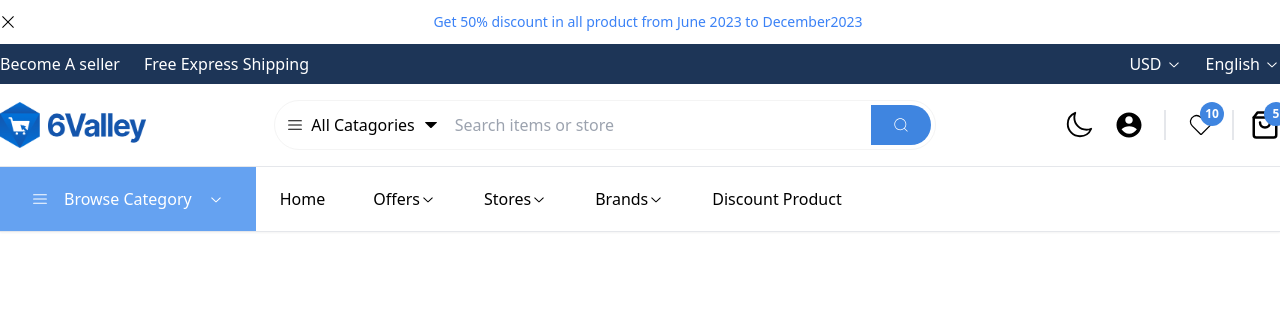
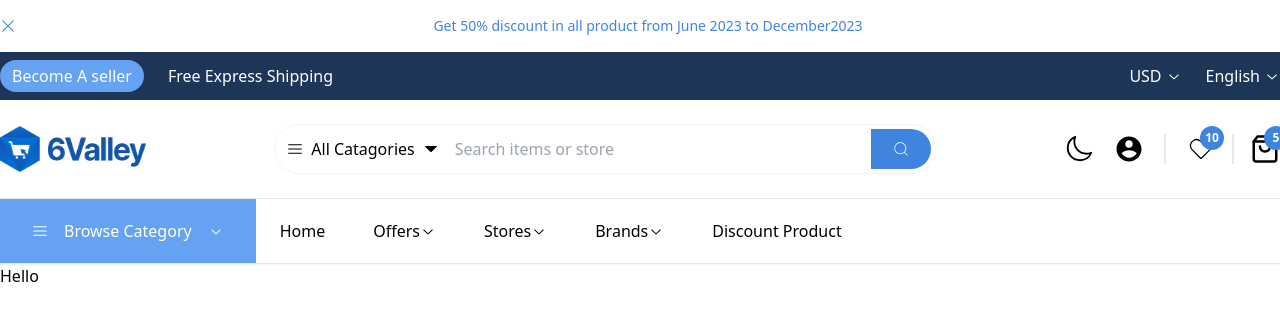
Before and after one commit to amin-ruhul/e-com-template, a Next.js app: page / in a window 1280 px wide. Shown: the top 320 px of the page. Built offline with nearby package versions, Linux system fonts and the light colour scheme.

Commit message:
Design layout

```diff
--- /dev/null
+++ b/components/data-display/banner/promotional/index.jsx
@@ -0,0 +1,41 @@
+import CrossIcon from "../../icons/cross";
+import PropTypes from "prop-types";
+import { motion } from "framer-motion";
+
+function TopPromotionalBanner({ promotionalText, onClick }) {
+  return (
+    <motion.article
+      variants={{
+        hidden: {
+          opacity: 0,
+          height: 0,
+        },
+        visible: {
+          opacity: 1,
+          height: "auto",
+        },
+      }}
+      initial="hidden"
+      animate="visible"
+      exit="hidden"
+      transition={{ duration: 0.3, delay: 0.2 }}
+      className="container"
+    >
+      <div className=" flex w-full items-center justify-between py-4">
+        <button onClick={onClick} className="text-primary">
+          <CrossIcon />
+        </button>
+        <div className="flex-1 text-center text-sm text-primary">
+          {promotionalText}
+        </div>
+      </div>
+    </motion.article>
+  );
+}
+
+TopPromotionalBanner.propTypes = {
+  promotionalText: PropTypes.string,
+  onClick: PropTypes.func,
+};
+
+export default TopPromotionalBanner;
--- a/components/data-display/banner/top-promtional/index.jsx
+++ /dev/null
@@ -1,22 +0,0 @@
-import CrossIcon from "../../icons/cross";
-import PropTypes from "prop-types";
-
-function TopPromotionalBanner({ promotionalText, onClick }) {
-  return (
-    <article className="container flex items-center  py-3">
-      <button onClick={onClick}>
-        <CrossIcon />
-      </button>
-      <div className="flex-1 text-center text-sm text-blue-500">
-        {promotionalText}
-      </div>
-    </article>
-  );
-}
-
-TopPromotionalBanner.propTypes = {
-  promotionalText: PropTypes.string,
-  onClick: PropTypes.func,
-};
-
-export default TopPromotionalBanner;
--- a/components/layout/index.jsx
+++ b/components/layout/index.jsx
@@ -0,0 +1,40 @@
+import { useState } from "react";
+import { AnimatePresence } from "framer-motion";
+import TopPromotionalBanner from "../data-display/banner/promotional";
+import TopBar from "./top-bar";
+import NavBar from "./nav-bar";
+import MenuBar from "./menu-bar";
+
+function Layout({ children }) {
+  const [isPromotionalBannerShown, setIsPromotionalBannerShown] =
+    useState(true);
+
+  return (
+    <main>
+      <header>
+        <div className="flex justify-center px-3 md:px-0">
+          <AnimatePresence initial={false}>
+            {isPromotionalBannerShown && (
+              <TopPromotionalBanner
+                promotionalText="Get 50% discount in all product from June 2023 to December2023"
+                onClick={() => setIsPromotionalBannerShown(false)}
+              />
+            )}
+          </AnimatePresence>
+        </div>
+        <div className="flex justify-center bg-primary-900 px-3 text-white md:px-0">
+          <TopBar />
+        </div>
+        <div className="flex items-center justify-center px-3 md:px-0">
+          <NavBar />
+        </div>
+        <div className="hidden items-center justify-center border-b border-t shadow-sm lg:flex">
+          <MenuBar />
+        </div>
+      </header>
+      <div className="min-h-[100vh]">{children}</div>
+    </main>
+  );
+}
+
+export default Layout;
--- a/components/layout/nav-bar/index.jsx
+++ b/components/layout/nav-bar/index.jsx
@@ -15,10 +15,10 @@ function NavBar() {
 
   return (
     <>
-      <div className="container py-4 flex items-center justify-between">
+      <div className="container flex items-center justify-between py-6">
         <div className="flex items-center gap-5">
           <button
-            className="lg:hidden text-3xl"
+            className="text-3xl lg:hidden"
             onClick={() => setIsMobileMenuOpen(true)}
           >
             <HamBurgerIcon />
@@ -27,13 +27,13 @@ function NavBar() {
         </div>
 
         <SearchBar />
-        <div className="text-3xl flex items-center gap-5">
+        <div className="flex items-center gap-5 text-3xl">
           <div className="flex items-center gap-5">
             <MoonIcon />
             <AccountIcon />
           </div>
-          <div className="hidden lg:block h-[30px] border"></div>
-          <div className="hidden lg:flex items-center gap-4">
+          <div className="hidden h-[30px] border lg:block"></div>
+          <div className="hidden items-center gap-4 lg:flex">
             <Indicator itemCount={10}>
               <HeartIcon />
             </Indicator>
--- a/components/layout/top-bar/index.jsx
+++ b/components/layout/top-bar/index.jsx
@@ -20,8 +20,10 @@ function TopBar() {
 
   return (
     <div className="container flex items-center justify-between py-2">
-      <div className="flex gap-6">
-        <p>Become A seller</p>
+      <div className="flex items-center gap-6">
+        <p className="rounded-full bg-primary-400 px-3 py-1 text-white">
+          Become A seller
+        </p>
         <p className="hidden lg:block">Free Express Shipping</p>
       </div>
       <div>
--- a/pages/_app.js
+++ b/pages/_app.js
@@ -1,5 +1,10 @@
-import '@/styles/globals.css'
+import "@/styles/globals.css";
+import Layout from "@/components/layout";
 
 export default function App({ Component, pageProps }) {
-  return <Component {...pageProps} />
+  return (
+    <Layout>
+      <Component {...pageProps} />
+    </Layout>
+  );
 }
--- a/pages/index.js
+++ b/pages/index.js
@@ -1,40 +1,5 @@
-import TopPromotionalBanner from "@/components/data-display/banner/top-promtional";
-import { useState } from "react";
-import { motion, AnimatePresence } from "framer-motion";
-import TopBar from "@/components/layout/top-bar";
-import NavBar from "@/components/layout/nav-bar";
-import MenuBar from "@/components/layout/menu-bar";
+import Layout from "@/components/layout";
 
 export default function Home() {
-  const [isPromotionalBannerShown, setIsPromotionalBannerShown] =
-    useState(true);
-
-  return (
-    <div>
-      <AnimatePresence initial={false}>
-        {isPromotionalBannerShown && (
-          <motion.div
-            initial={{ opacity: 0, height: 0 }}
-            animate={{ opacity: 1, height: "auto" }}
-            exit={{ opacity: 0, height: 0 }}
-            transition={{ duration: 0.4, delay: 0.2 }}
-          >
-            <TopPromotionalBanner
-              promotionalText="Get 50% discount in all product from June 2023 to December2023"
-              onClick={() => setIsPromotionalBannerShown(false)}
-            />
-          </motion.div>
-        )}
-      </AnimatePresence>
-      <div className=" flex items-center justify-center bg-primary-900 text-white">
-        <TopBar />
-      </div>
-      <div className=" flex items-center justify-center">
-        <NavBar />
-      </div>
-      <div className="hidden items-center justify-center border-b border-t shadow-sm lg:flex">
-        <MenuBar />
-      </div>
-    </div>
-  );
+  return <div>Hello</div>;
 }
```
